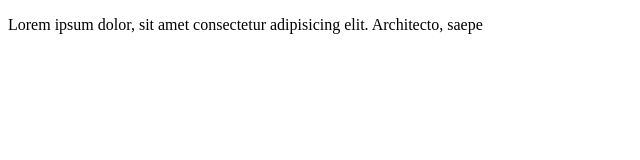
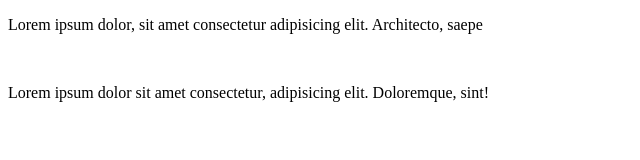
Before and after one commit to MuskanGupta-25/git1, a plain HTML site: page index.html in a window 1280 px wide. Shown: the whole page, without its empty margins (0-640 px from the left). Drawn offline with Linux system fonts and the light colour scheme.

Commit message:
add para

```diff
--- a/index.html
+++ b/index.html
@@ -6,6 +6,7 @@
     <title>Document</title>
 </head>
 <body>
-    <p>Lorem ipsum dolor, sit amet consectetur adipisicing elit. Architecto, saepe</p>
+    <p>Lorem ipsum dolor, sit amet consectetur adipisicing elit. Architecto, saepe</p> <br>
+    <p>Lorem ipsum dolor sit amet consectetur, adipisicing elit. Doloremque, sint!</p>
 </body>
 </html>
```
